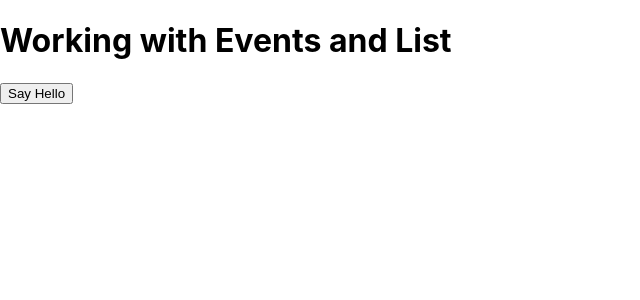
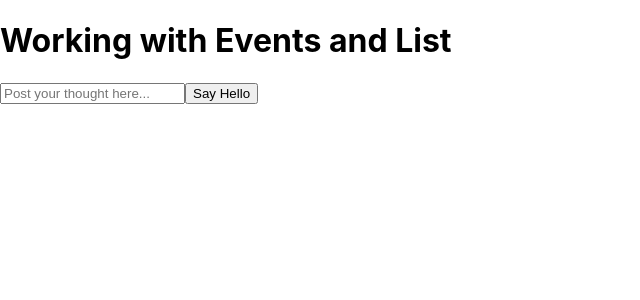
Before and after one commit to july-2021/day5-react-app, a React (Create React App) app: page / in a window 1280 px wide. Shown: the top 300 px of the page, without its empty margins (0-640 px from the left). Built offline with nearby package versions, Linux system fonts and the light colour scheme.

Commit message:
sdafdsfad

```diff
--- a/src/App.js
+++ b/src/App.js
@@ -10,7 +10,7 @@ export default function App() {
   // Arrow Function
   const addNewHello = () => {
     // Array Cloin
-    const newList = [...list, "Hello World"];
+    const newList = [...list, "Hello world"];
     setList(newList);
 
     console.log(list);
@@ -21,6 +21,7 @@ export default function App() {
   return (
     <div>
       <h1>Working with Events and List</h1>
+      <input type="text" placeholder="Post your thought here..." />
       <input type="button" value="Say Hello" onClick={addNewHello} />
 
       {list.map((item) => {
@@ -36,5 +37,3 @@ export default function App() {
     </div>
   );
 }
-
-// export default App;
```
